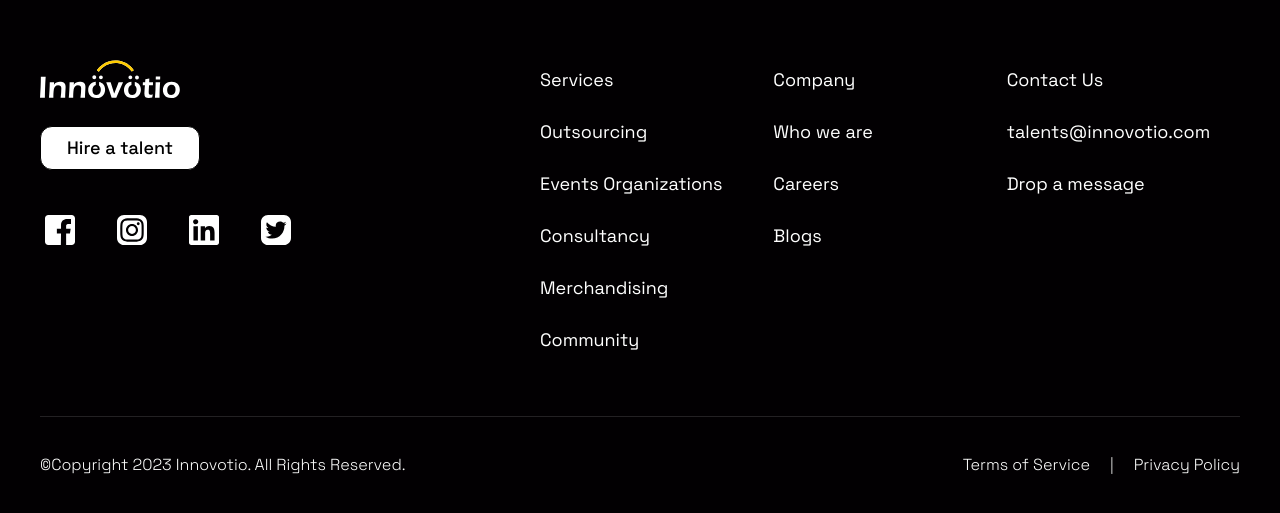
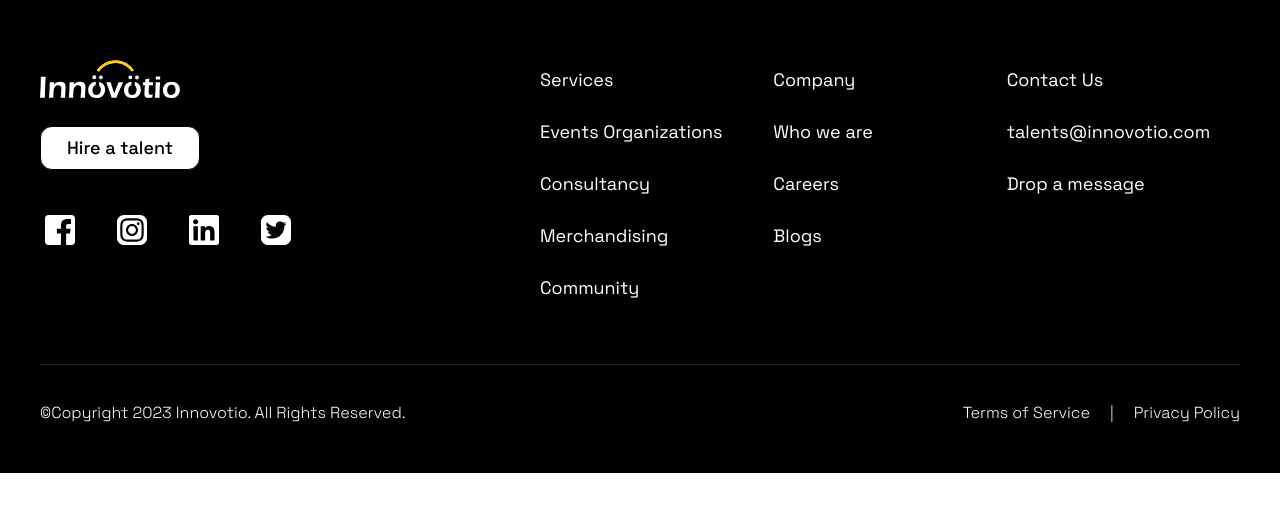
Before and after one commit to Innovotio/Innovotio-Website, a Next.js app: page / in a window 1280 px wide. Shown: the part 3633-4146 px from the top of the page. After the commit the page ends 4106 px from the top, so only its background shows below. Built offline with nearby package versions, Linux system fonts and the light colour scheme.

Commit message:
fix: All layout corrections made

```diff
--- a/src/components/Footer/Footer.js
+++ b/src/components/Footer/Footer.js
@@ -71,11 +71,6 @@ function Footer() {
             </li>
             <li className="pb-3">
               <Link href="/business" legacyBehavior>
-                <a target="_blank">Outsourcing</a>
-              </Link>
-            </li>
-            <li className="pb-3">
-              <Link href="/business" legacyBehavior>
                 <a target="_blank">Events Organizations</a>
               </Link>
             </li>
```
